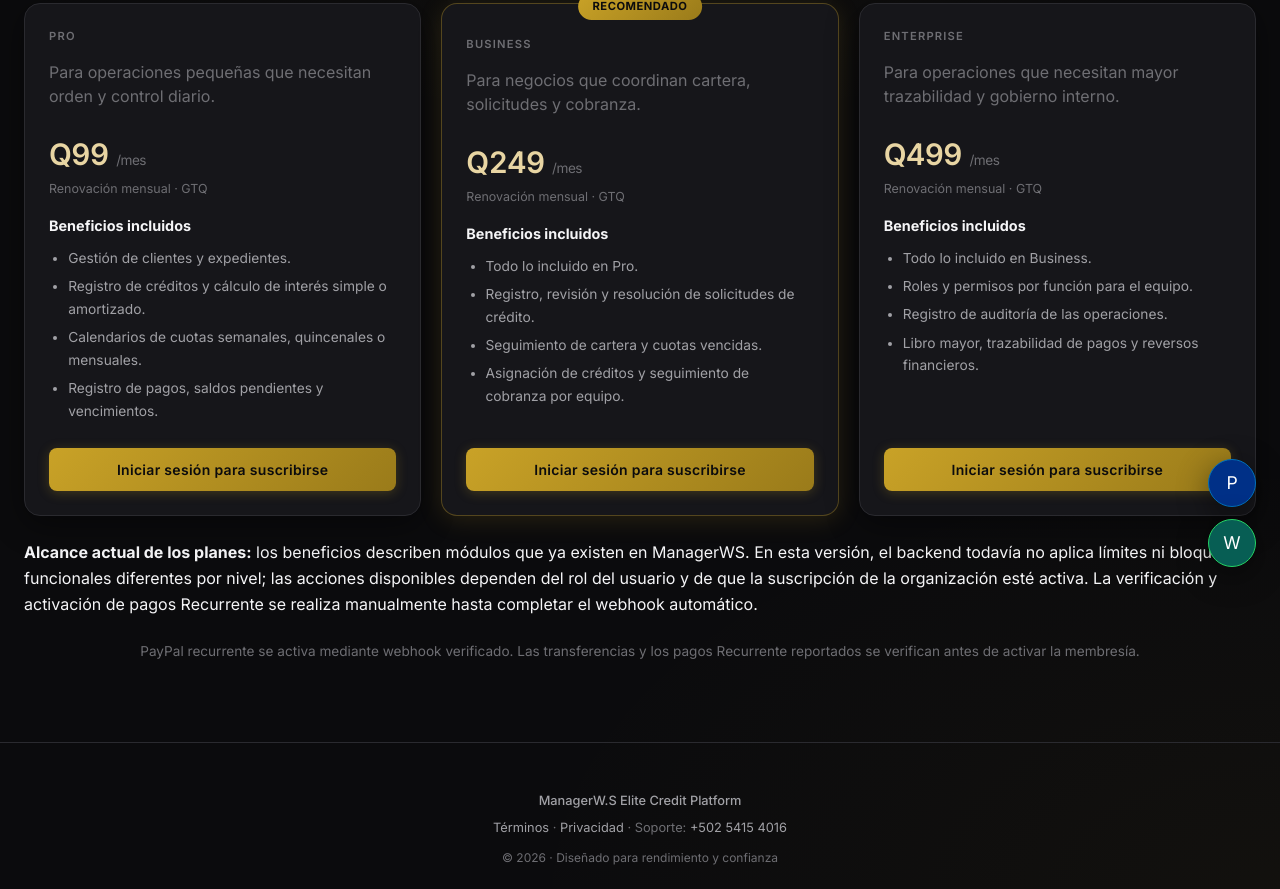
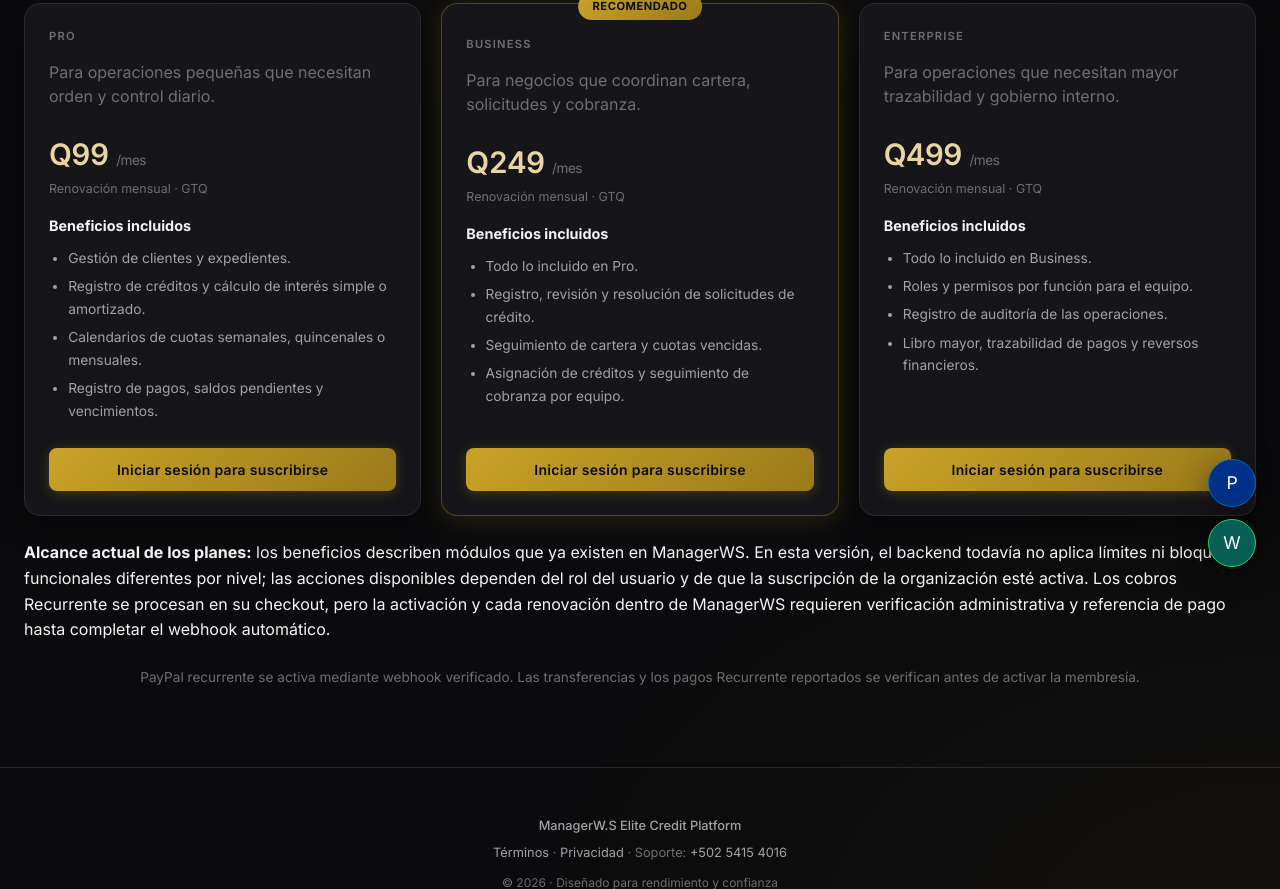
Before and after one commit to andersonwiliam637-art/ManagerWs-, a Flask app: page /planes in a window 1280 px wide. Shown: the part 209-1098 px from the top of the page. Before the commit the page ends 1074 px from the top, so only its background shows below. Run offline with Flask 3, Linux system fonts and the light colour scheme; some libraries are stand-ins or nearby versions.

Commit message:
Clarify manual Recurrente renewal confirmation

```diff
--- a/templates/pricing.html
+++ b/templates/pricing.html
@@ -128,7 +128,7 @@
   </div>
 
   <div class="notice" style="margin-top: 1.5rem; line-height: 1.6;">
-    <strong>Alcance actual de los planes:</strong> los beneficios describen módulos que ya existen en ManagerWS. En esta versión, el backend todavía no aplica límites ni bloqueos funcionales diferentes por nivel; las acciones disponibles dependen del rol del usuario y de que la suscripción de la organización esté activa. La verificación y activación de pagos Recurrente se realiza manualmente hasta completar el webhook automático.
+    <strong>Alcance actual de los planes:</strong> los beneficios describen módulos que ya existen en ManagerWS. En esta versión, el backend todavía no aplica límites ni bloqueos funcionales diferentes por nivel; las acciones disponibles dependen del rol del usuario y de que la suscripción de la organización esté activa. Los cobros Recurrente se procesan en su checkout, pero la activación y cada renovación dentro de ManagerWS requieren verificación administrativa y referencia de pago hasta completar el webhook automático.
   </div>
 
   <p class="text-center" style="margin-top: 1.5rem; color: var(--muted); font-size: 0.85rem;">
```
